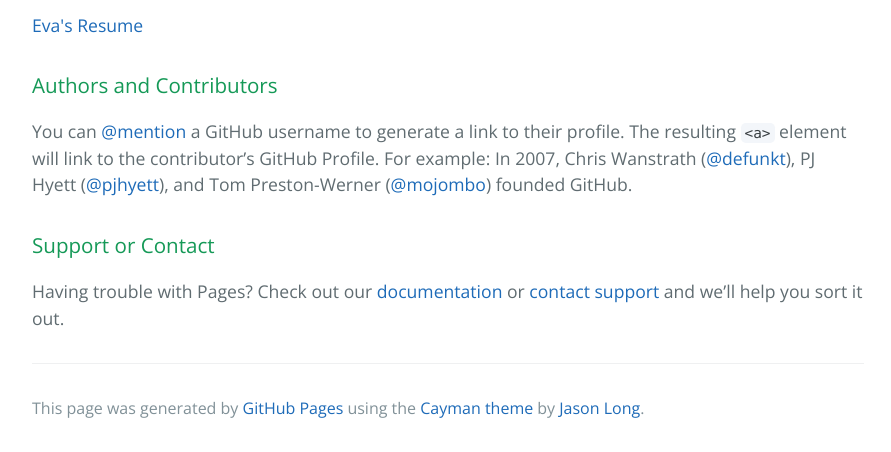
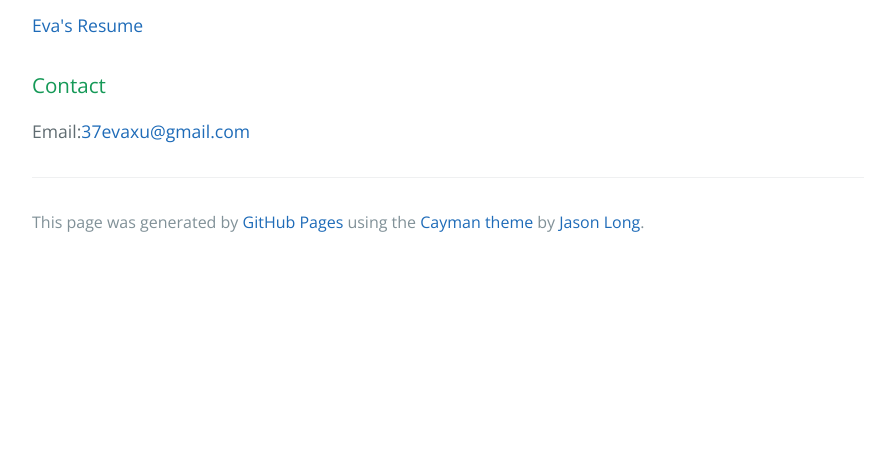
Before and after one commit to EVAXU37/evaxu.github.io, a plain HTML site: page index.html in a window 1280 px wide. Shown: the part 1787-2239 px from the top of the page, without its empty margins (192-1083 px from the left). After the commit the page ends 2053 px from the top, so only its background shows below. Drawn offline with nearby package versions, Linux system fonts and the light colour scheme.

Commit message:
Replace master branch with page content via GitHub

```diff
--- a/index.html
+++ b/index.html
@@ -39,14 +39,9 @@
 <p><a href="https://docs.google.com/document/d/1E2_Ys9oGzCDhoOaMcT43p03m6fmFAc1rkKFpyDdHQYU/edit?usp=sharing">Eva's Resume</a></p>
 
 <h3>
-<a id="authors-and-contributors" class="anchor" href="#authors-and-contributors" aria-hidden="true"><span class="octicon octicon-link"></span></a>Authors and Contributors</h3>
+<a id="contact" class="anchor" href="#contact" aria-hidden="true"><span class="octicon octicon-link"></span></a>Contact</h3>
 
-<p>You can <a href="https://github.com/blog/821" class="user-mention">@mention</a> a GitHub username to generate a link to their profile. The resulting <code>&lt;a&gt;</code> element will link to the contributor’s GitHub Profile. For example: In 2007, Chris Wanstrath (<a href="https://github.com/defunkt" class="user-mention">@defunkt</a>), PJ Hyett (<a href="https://github.com/pjhyett" class="user-mention">@pjhyett</a>), and Tom Preston-Werner (<a href="https://github.com/mojombo" class="user-mention">@mojombo</a>) founded GitHub.</p>
-
-<h3>
-<a id="support-or-contact" class="anchor" href="#support-or-contact" aria-hidden="true"><span class="octicon octicon-link"></span></a>Support or Contact</h3>
-
-<p>Having trouble with Pages? Check out our <a href="https://help.github.com/pages">documentation</a> or <a href="https://github.com/contact">contact support</a> and we’ll help you sort it out.</p>
+<p>Email:<a href="mailto:37evaxu@gmail.com">37evaxu@gmail.com</a></p>
 
       <footer class="site-footer">
 
```
Also changed, not shown: params.json (+1 -1 lines).
